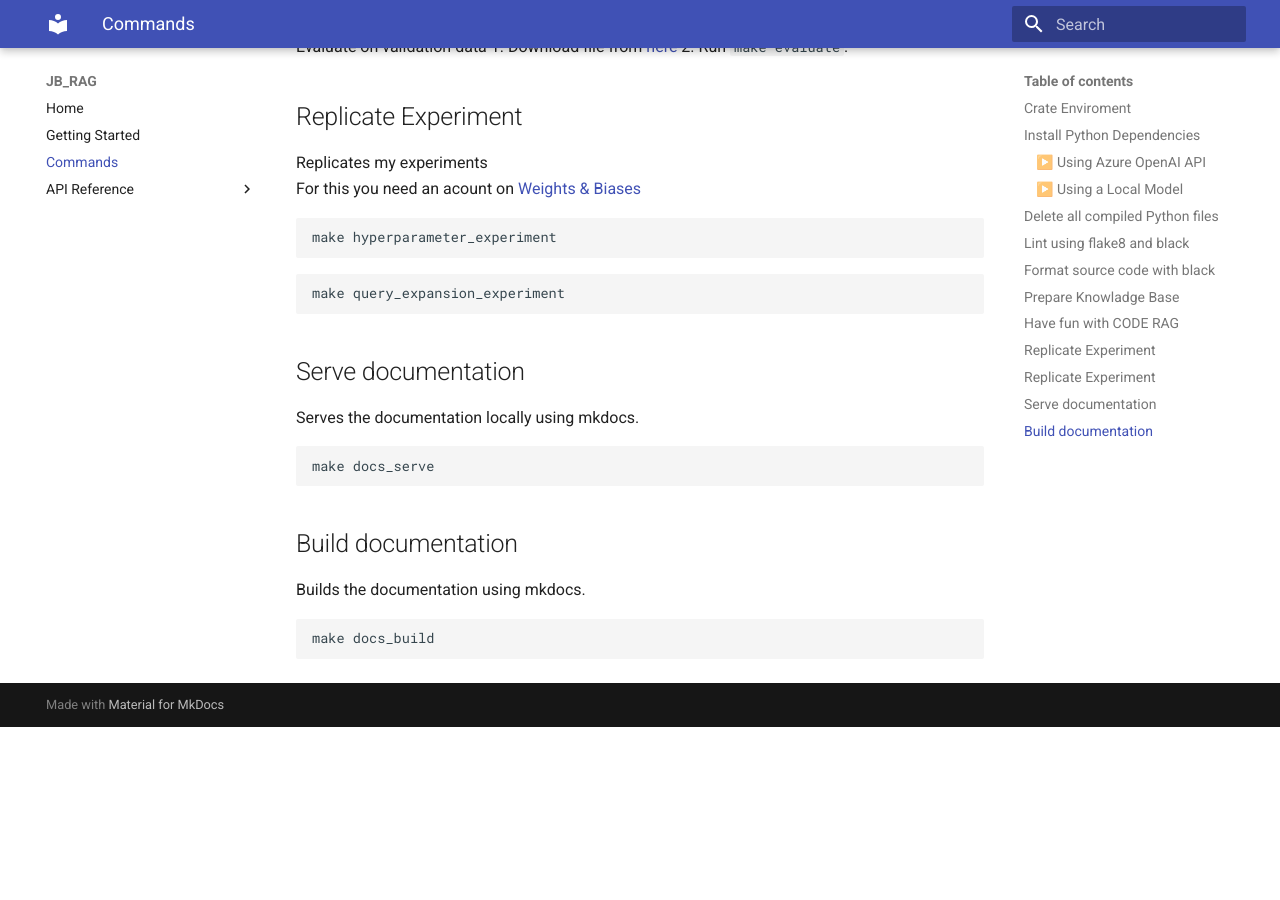
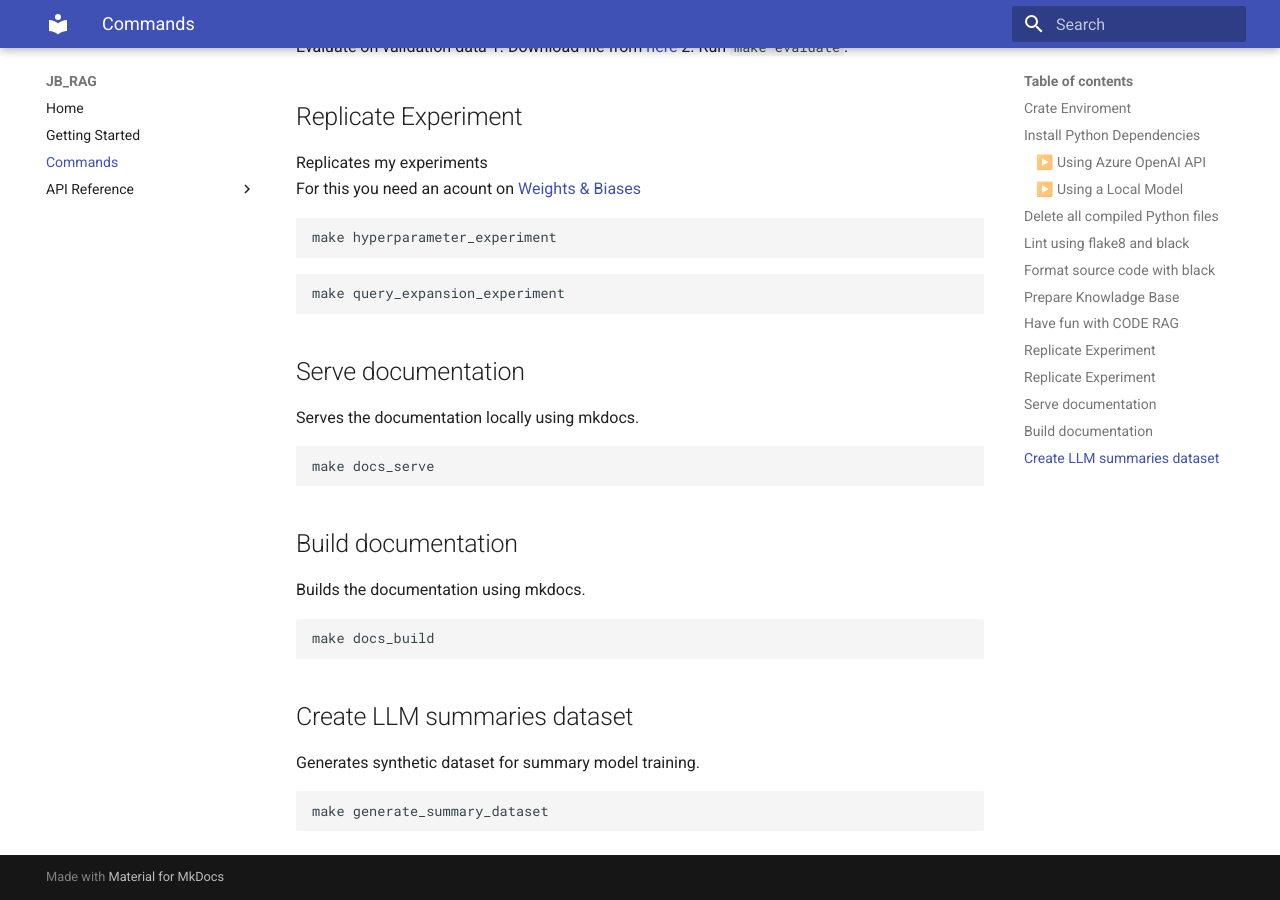
Before and after one commit to Matthev00/JB-RAG, an MkDocs documentation site: the page built from docs/docs/commands.md, in a window 1280 px wide and 900 px high, scrolled down 1642 px. Built offline with MkDocs 1.6.1 and Material for MkDocs 9.7.7, drawn with Linux system fonts in a browser that asks for light colours; before the commit the page ends 2369 px from its top, so only the background shows below that.

Commit message:
feat: add target for generating summary dataset in Makefile and update documentation

````diff
--- a/docs/docs/commands.md
+++ b/docs/docs/commands.md
@@ -88,3 +88,9 @@ Builds the documentation using mkdocs.
 ```sh
 make docs_build
 ```
+
+## Create LLM summaries dataset
+Generates synthetic dataset for summary model training.
+```sh
+make generate_summary_dataset
+```
--- a/docs/mkdocs.yml
+++ b/docs/mkdocs.yml
@@ -23,6 +23,7 @@ nav:
       - Data preprocessing: api/preprocessing.md
       - Retriver: api/retriver.md
       - Main Scripts: api/scripts.md
+      - LLM Summaries: api/summary.md
 
 site_author: Mateusz Ostaszewski
 #
````
Also changed, not shown: docs/docs/api/summary.md (added, +7 -0 lines), 1 other file.
